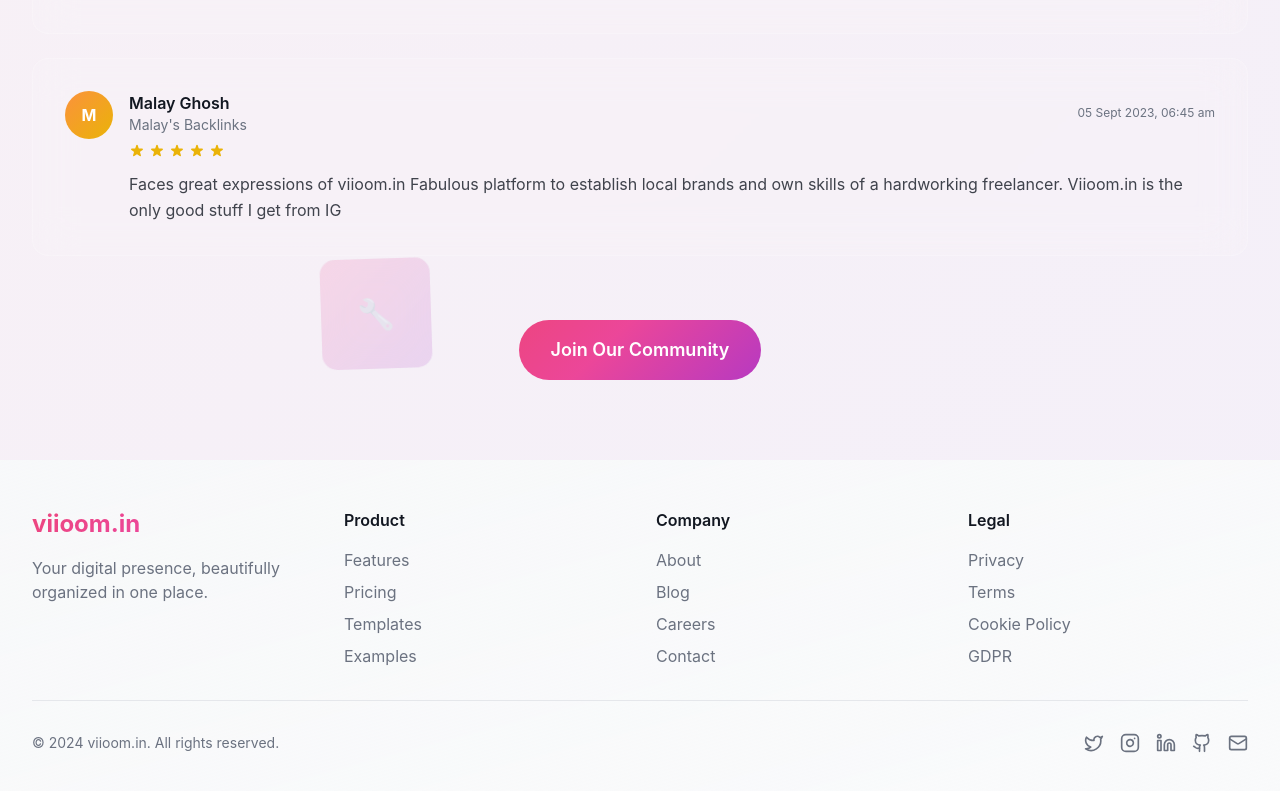
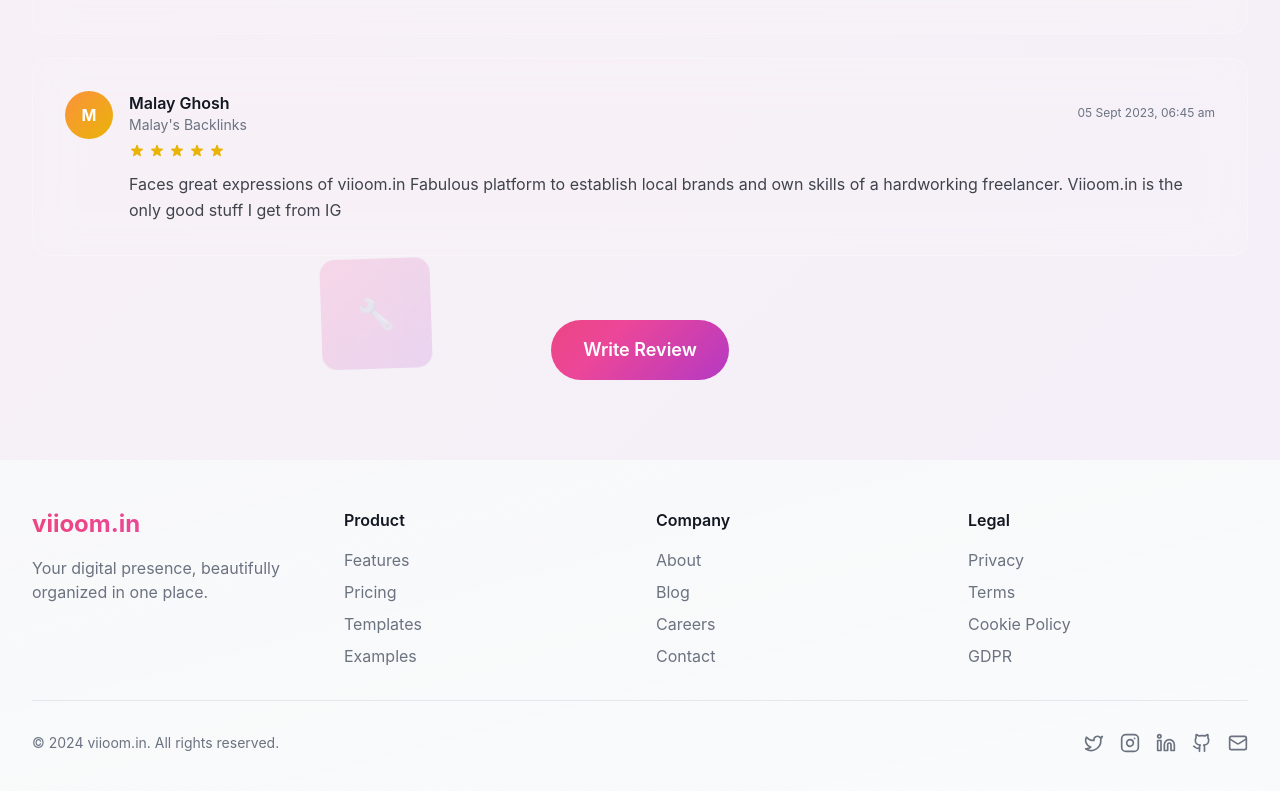
Before and after one commit to myselfpoulomi/Viioom, a React (Vite) app in the folder client/: page /ratings in a window 1280 px wide. Shown: the part 984-1775 px from the top of the page. Built offline with nearby package versions, Linux system fonts and the light colour scheme.

Commit message:
Add WriteReview page and update RatingsSection button

```diff
--- a/client/src/App.jsx
+++ b/client/src/App.jsx
@@ -17,6 +17,7 @@
 import Login from "./pages/Login";
 import Layout1 from "./components/layouts/Layout1";
 import User from "./pages/User";
+import WriteReview from "./pages/WriteReview";
 
 const queryClient = new QueryClient();
 
@@ -40,6 +41,7 @@
             <Route path="/user" element={<User />} />
             <Route path="/profile" element={<User />} />
             <Route path="/login" element={<Login />} />
+            <Route path="/write-review" element={<WriteReview />} />
             {/* ADD ALL CUSTOM ROUTES ABOVE THE CATCH-ALL "*" ROUTE */}
             <Route path="*" element={<NotFound />} />
           </Routes>
--- a/client/src/components/RatingsSection.jsx
+++ b/client/src/components/RatingsSection.jsx
@@ -1,6 +1,9 @@
 import { useEffect } from "react";
+import { useNavigate } from "react-router-dom";
 
 const RatingsSection = () => {
+  const navigate = useNavigate();
+
   useEffect(() => {
     const revealElements = document.querySelectorAll(".scroll-reveal");
     const observer = new IntersectionObserver(
@@ -173,8 +176,11 @@
 
         {/* CTA */}
         <div className="mt-16 text-center scroll-reveal">
-          <button className="magnetic-btn animated-gradient text-primary-foreground px-8 py-4 rounded-full text-lg font-semibold hover:scale-110 transition-transform">
-            Join Our Community
+          <button
+            onClick={() => navigate("/write-review")}
+            className="magnetic-btn animated-gradient text-primary-foreground px-8 py-4 rounded-full text-lg font-semibold hover:scale-110 transition-transform"
+          >
+            Write Review
           </button>
         </div>
       </div>
--- /dev/null
+++ b/client/src/pages/WriteReview.jsx
@@ -0,0 +1,9 @@
+import React from 'react'
+
+const WriteReview = () => {
+  return (
+    <div>WriteReview</div>
+  )
+}
+
+export default WriteReview
```
Also changed, not shown: 1 other file (tests, documents, lock files or other folders).
